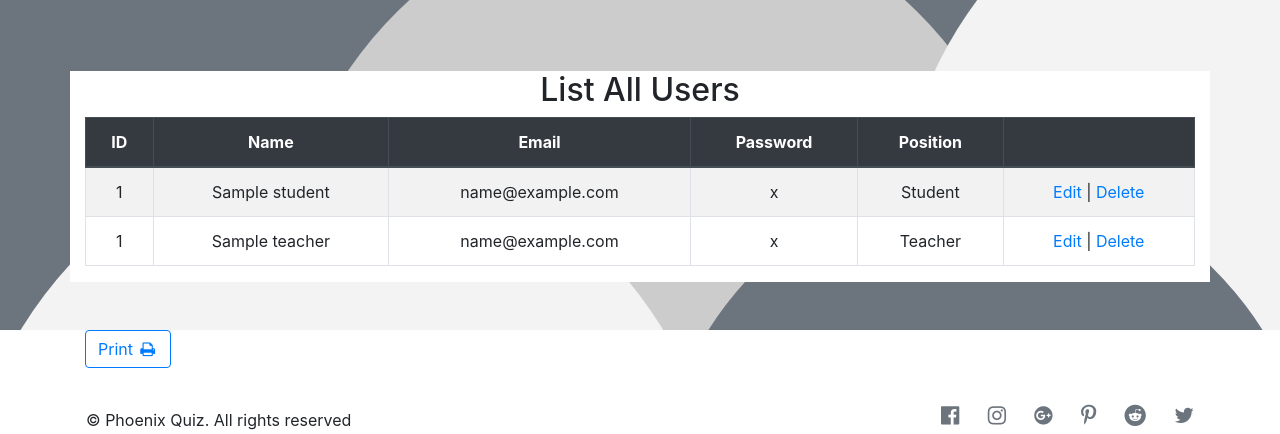
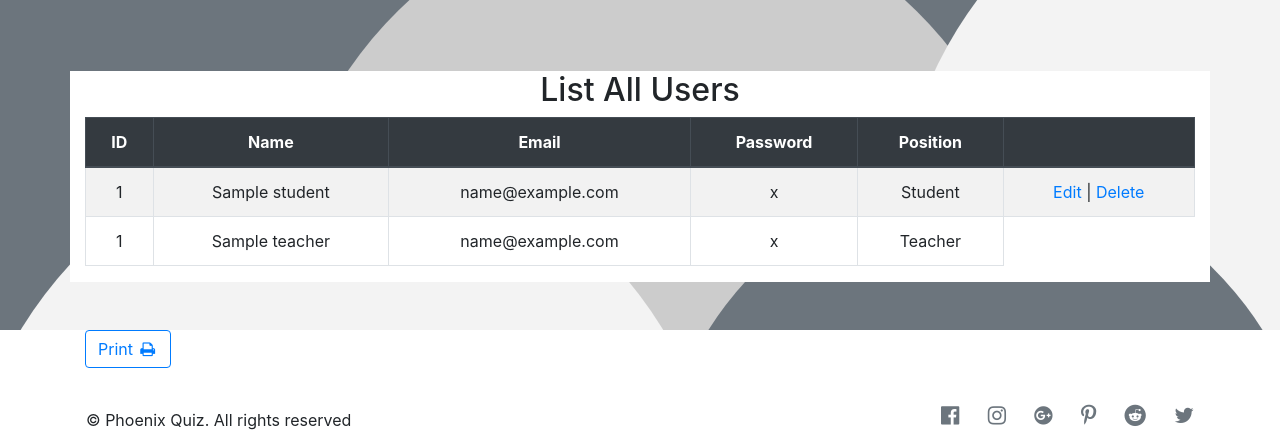
Before and after one commit to freedom00/PhpQuizApp, a PHP site: template FinalProject/templates/users_list.twig in a window 1280 px wide. Shown: the part 57-491 px from the top of the page. Run offline with PHP 8.4, Linux system fonts and the light colour scheme; the template is opened without the code that fills it: most values are stand-ins (such as "Sample title", 1, 10 or a date in 2020); some libraries are stand-ins or nearby versions.

Commit message:
make user list uneditable

```diff
--- a/FinalProject/templates/users_list.twig
+++ b/FinalProject/templates/users_list.twig
@@ -46,10 +46,7 @@
                             <td>{{ teacher.tchEmail }}</td>
                             <td>{{ teacher.tchPassword }}</td>
                             <td>Teacher</td>
-                            <td>
-                                <a href="user.php?id={{ teacher.tchId }}&mode=edit">Edit</a> |
-                                <a href="user.php?id={{ teacher.tchId }}&mode=delete">Delete</a>
-                            </td>
+
                         </tr>
                         {% endfor %}
                     </tbody>
```
